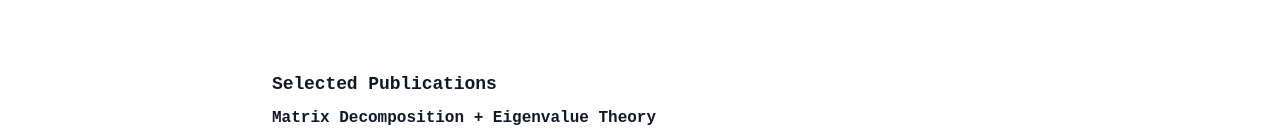
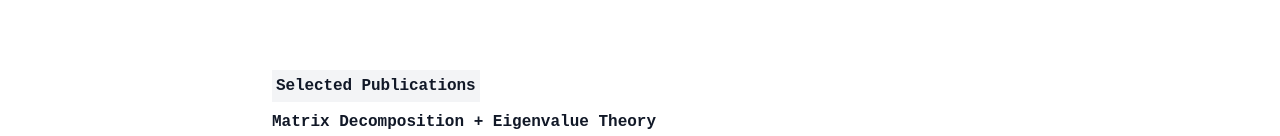
Before and after one commit to gyimadu/portfolio, a Next.js app: page / in a window 1280 px wide. Shown: the part 794-930 px from the top of the page. Built offline with nearby package versions, Linux system fonts and the light colour scheme; a web font is replaced by a local one.

Commit message:
Update to homepage publications section

```diff
--- a/src/app/page.tsx
+++ b/src/app/page.tsx
@@ -80,7 +80,7 @@ export default function Home() {
                 <div className='text-base md:text-base leading-normal mb-6'>
                   Lately, I&apos;ve been working on <span className='underline underline-offset-4 decoration-1'><Link href="https://bull-app.vercel.app" target="_blank" rel="noopener noreferrer">Meridian</Link></span>, a fintech startup, where we&apos;re leveraging AI/ML to personalize investment strategies based on user behavior patterns.
                 </div>
-                  <div className='text-base md:text-base leading-normal mb-6'>
+                <div className='text-base md:text-base leading-normal mb-6'>
                   Currently to-and-from Charlotte and San Francisco.
                 </div>
                 <div className='text-base md:text-base leading-normal mb-6'>
@@ -107,7 +107,7 @@ export default function Home() {
                 {/* Selected Publication Section */}
                 <div className="mb-8 mt-10">
                   <div className="font-bold mb-2 text-gray-900" style={{ fontFamily: 'Courier New, sans-serif' }}>
-                    <p className='text-lg md:text-lg font-extrabold'>Selected Publications</p>
+                    <p className='text-base md:text-base bg-gray-100 w-fit px-1 py-1 font-extrabold'>Selected Publications</p>
                   </div>
                   <div className="">
                     <div className="text-base md:text-base font-extrabold mb-1 text-gray-900">Matrix Decomposition + Eigenvalue Theory</div>
```
